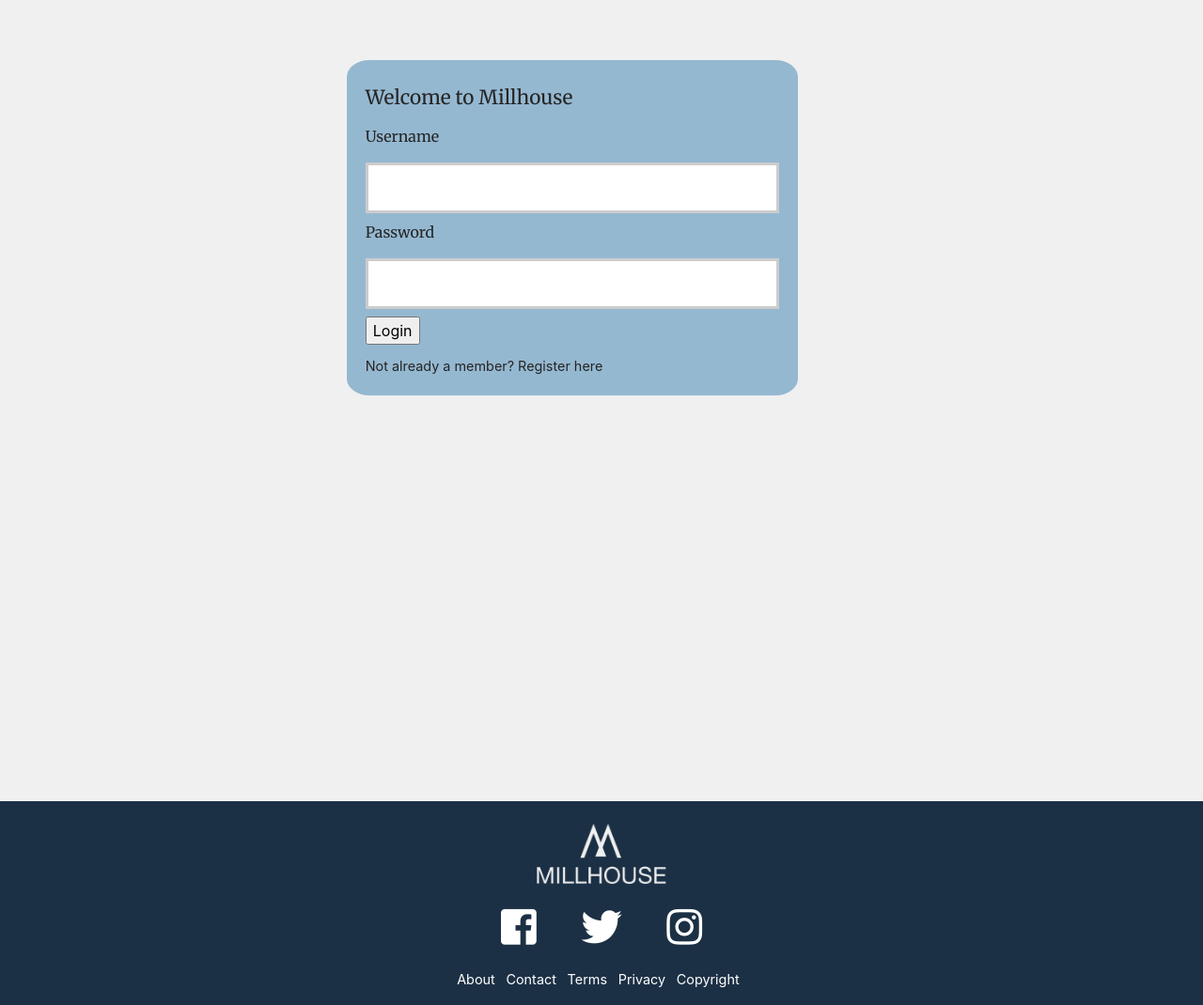
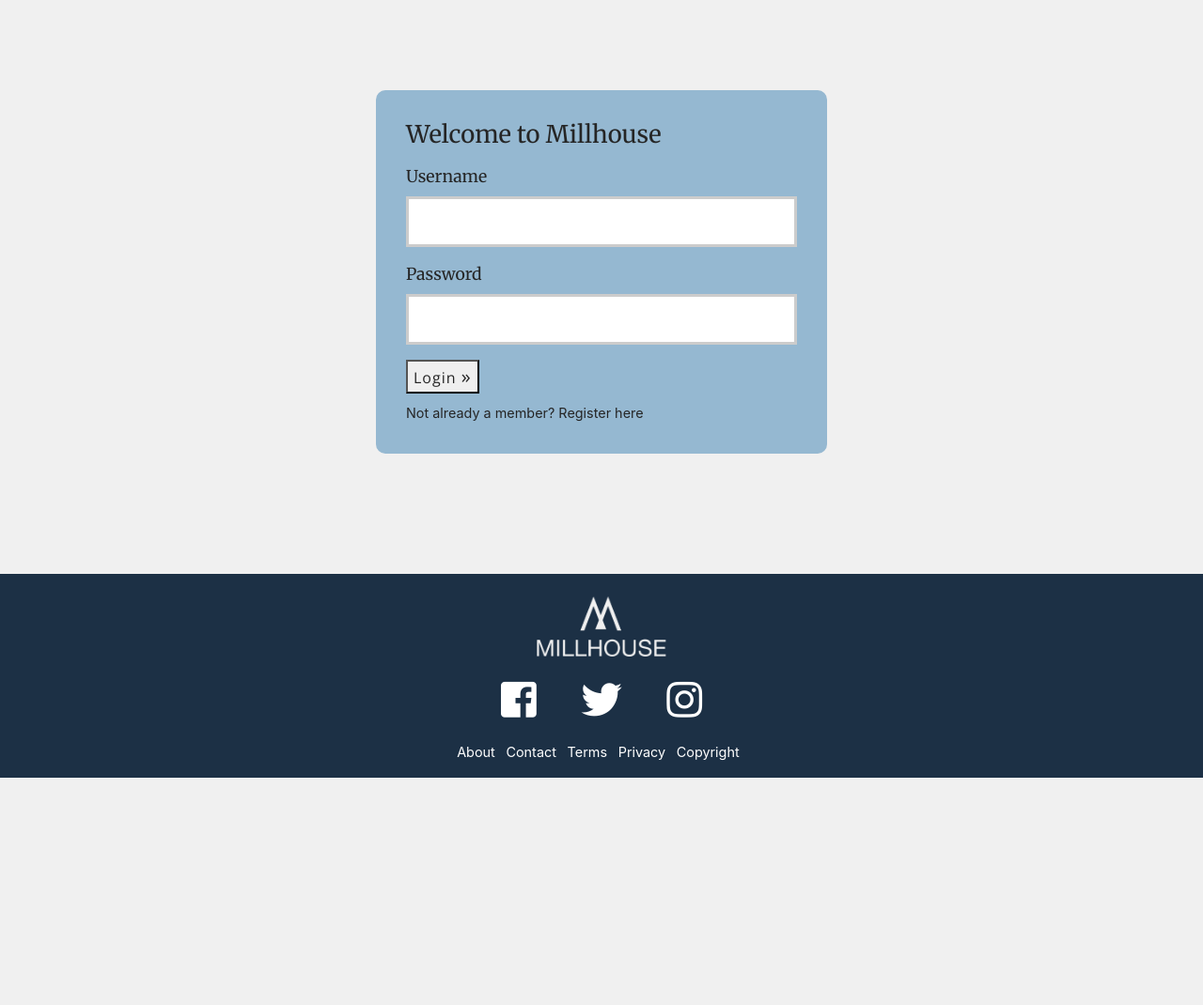
Before and after one commit to niklazhallberg/Millhouse-Project, a PHP site: page /views/login.php in a window 1280 px wide. Shown: the part 128-1198 px from the top of the page at 94% size. After the commit the page ends 956 px from the top, so only its background shows below. Run offline with PHP 8.4, Linux system fonts and the light colour scheme; some libraries are stand-ins or nearby versions.

Commit message:
final css touches, some done

```diff
--- a/css/style.css
+++ b/css/style.css
@@ -30,10 +30,13 @@ label {
 	font-family: 'Merriweather', serif;
 	color: #252525;
 }
+h2 {
+	font-size: 1.6rem;
+}
 
 h3 {
 	margin-top: 0.5rem;
-	font-size: 1.3em;
+	font-size: 1.3rem;
 }
 
 p,
@@ -139,15 +142,40 @@ body {
   }
 
 
+
+
+  .button-static span:after {
+	content: '\00bb';
+	/* position: absolute;
+	opacity: 0;
+	top: 0;
+	right: -20px;
+	transition: 0.5s;
+	margin-top: -8px; */
+	font-size: 20px;
+	color: #252525;
+  }
+  .button-static:hover {
+	  cursor: pointer;
+	  color: #1C3045;
+  }
+  .button-static span {
+	  letter-spacing: 1px;
+  }
+  .button-static {
+	  margin: .5rem 0;
+  }
+
+
 /* ---------------------------REGISTER/LOGIN--------------------------- */
 
 .register-box {
 	/* text-align: center; */
 	background-color: #95B8D1;
-	border-radius: 5%;
-	padding: 20px;
-  	margin-top: 2em;
-  	margin-bottom: 400px;
+	border-radius: 10px;
+	padding: 2rem;
+  	margin-top: 4rem;
+  	margin-bottom: 6rem;
 }
 
 /* .register-box p {
@@ -180,6 +208,10 @@ main {
     margin: 0 auto;
     padding: 2em 0;
 }
+/* .row.main {
+	margin-right: 0;
+	margin-left: 0;
+} */
 
 .card-img-top {
     height: auto;
@@ -189,10 +221,10 @@ main {
 	margin: 20px 0px;
 }
 
-.card h2 {
+/* .card h2 {
 	font-family: 'Merriweather', serif;
 	font-size: 1.6rem;
-}
+} */
 
 .card img:hover {
     opacity: 0.7;
@@ -202,29 +234,25 @@ main {
 .sidebar{
     background-color: #95B8D1;
     opacity: 20%;
-	padding:1em;
+	padding: 1.5rem;
 	margin: 20px auto;
 	height: 1500px;
-	border-radius: 1%;
+	border-radius: 10px;
 }
-.sidebar h2,
+/* .sidebar h2,
 .sidebar h3 {
 	font-family: 'Merriweather', serif;
-}
+} */
 
-.h2-sidebar {
+/* .h2-sidebar {
 	font-size: 1.6rem;
 	margin-bottom: 0.5rem;
-}
+} */
 
-
+/*
 .category-box h3 {
 	font-size: 1.3rem;
-}
-
-.category-box li a {
-	color: #1C3045;
-}
+} */
 
 
 .category-box li {
@@ -305,6 +333,12 @@ footer {
 
 /* ----------------------------FORM-----------------------------------------*/
 
+label {
+	display: block;
+	margin-bottom: 0;
+	margin-top: .5rem;
+	font-size: 1.1rem;
+}
 
 .add-post, .comment-form, .edit-post-form {
 	text-align: left;
@@ -330,9 +364,7 @@ footer {
     width: 90%;
     margin: 0 auto;
 }
-label {
-	display: block;
-}
+
 input[type=text],
 textarea,
 .input {
@@ -347,7 +379,8 @@ textarea,
 }
 
 input[type=text]:focus,
-textarea:focus {
+textarea:focus,
+.input:focus {
     border: 3px solid #60495A;
 }
 .radio-buttons {
@@ -442,9 +475,9 @@ i{
 /* Small devices (tablets, 768px and up) */
 @media screen and (min-width: 768px) {
 
-    main{
+    /* main{
         width: 95% !important;
-    }
+    } */
 	.comment-form textarea{
 		height: 150px;
 		width: 60%;
@@ -461,7 +494,6 @@ i{
 		max-width: 30em;
 
 	}
-
 	.comment-form textarea{
 		height: 150px;
 		width: 60%;
@@ -484,6 +516,12 @@ i{
 	.all-count {
 		column-count: 3;
 	}
+	.blogpost-section {
+		padding-right: 15px !important;
+	}
+	.sidebar {
+		padding: 1rem;
+	}
 
 
 }
@@ -491,10 +529,13 @@ i{
 /* Medium devices (desktops, 992px and up) */
 @media screen and (min-width: 992px) {
 	.card-columns {
-		column-count: 2;
+		column-count: 3;
 	}
 	.all-count {
 		column-count: 4;
+	}
+	.sidebar {
+		padding: 1.5rem;
 	}
 
 }
--- a/includes/add_form.php
+++ b/includes/add_form.php
@@ -22,7 +22,7 @@
     <br>
     <input type="file" name="image" id="image" accept="image/png, image/jpeg" required>
     <div class="add-post-submit">
-      <input type="submit" value="Create post">
+    <button class="button-static"><span>Add post </span></button>
     </div>
 
 
--- a/includes/edit_post_form.php
+++ b/includes/edit_post_form.php
@@ -33,7 +33,7 @@
     <!-- <input type="hidden" name="created_by" value="<?php $post['created_by']; ?>">
     <input type="hidden" name="post_date" value="<?php $post['post_date']; ?>"> -->
         <div class="button-container">
-            <button id="button" class="button-edit">Edit post</button>
+        <button class="button-static"><span>Edit post </span></button>
 
 
         </div>
--- a/index.php
+++ b/index.php
@@ -18,9 +18,9 @@ if(isset($_GET["delete_post"])){
   <?php include 'includes/header.php'; ?>
 
   <main class="container-fluid">
-    <div class="row justify-content-center">
+    <div class="row justify-content-center ml-0 mr-0">
 
-         <section class="col-12 col-md-9 blogpost-section">
+         <section class="col-12 col-md-9 blogpost-section pl-0 pr-0">
 
           <div class="row mr-0 ml-0">
 
--- a/views/login.php
+++ b/views/login.php
@@ -14,11 +14,11 @@ include '../includes/head.php';
 
 <div class="container-fluid">
 
-	<main class="row justify-content-center ml-0 mr-0">
+	<main class="row main justify-content-center mr-0 ml-0">
 
 			<div class="col-11 col-md-6 register-box">
 
-				<h3>Welcome to Millhouse</h3>
+				<h2>Welcome to Millhouse</h2>
 
 				<p class="error-message">
 				<?php if (isset($_GET["error"])){
@@ -31,7 +31,7 @@ include '../includes/head.php';
 
   				<label for="password">Password</label>
   				<input class="input" type="password" name="password" id="password" required>
-  				<input type="submit" value="Login">
+  				<button class="button-static"><span>Login </span></button>
 			</form>
 
 			<a href="register.php">Not already a member? Register here</a>
--- a/views/register.php
+++ b/views/register.php
@@ -19,7 +19,7 @@ include '../includes/head.php';
 
 			<div class="col-11 col-md-6 register-box">
 
-				<h3>Register</h3>
+				<h2>Register</h2>
 
         <p class="error-message">
           <?php if (isset($_GET["error"])){
@@ -46,7 +46,7 @@ include '../includes/head.php';
   				<label for="password">Password</label>
   				<input class="input" type="password" id="password" name="password" required>
 
-  				<input type="submit" value="Register">
+  				<button class="button-static"><span>Register </span></button>
   				</form>
 
   				<a href="login.php">Already a member? Go to login</a><br>
--- a/views/single_post.php
+++ b/views/single_post.php
@@ -105,7 +105,7 @@ include '../classes/call.php';
               <label for="comment-field"><h3>Leave comment as <?= $_SESSION["username"]; ?></h3></label><br />
               <textarea name="content" placeholder="Start the discussion..."></textarea><br />
 
-              <input type="submit" value="Comment">
+              <button class="button-static"><span>Comment </span></button>
               </form>
 
             </div>
```
Also changed, not shown: views/add_post.php (+3 -5 lines), views/edit_post.php (+3 -5 lines).
